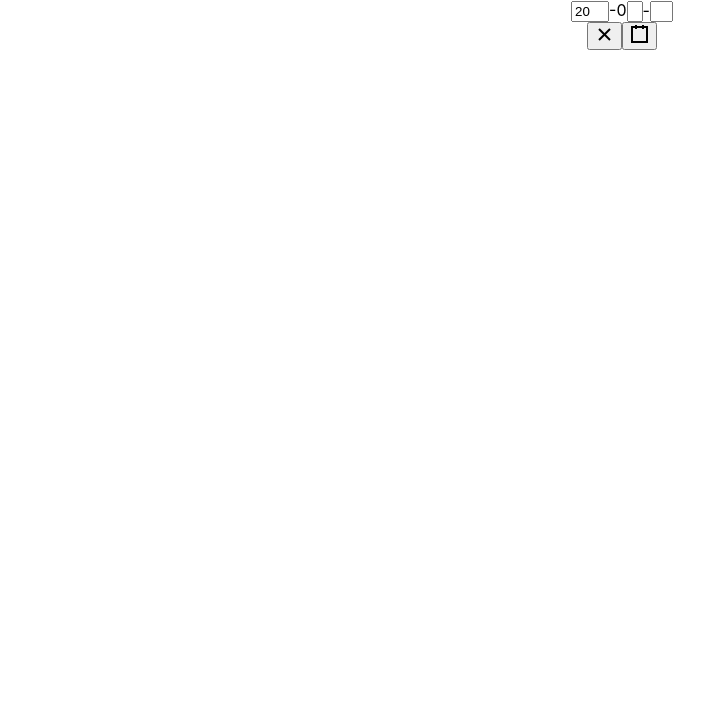
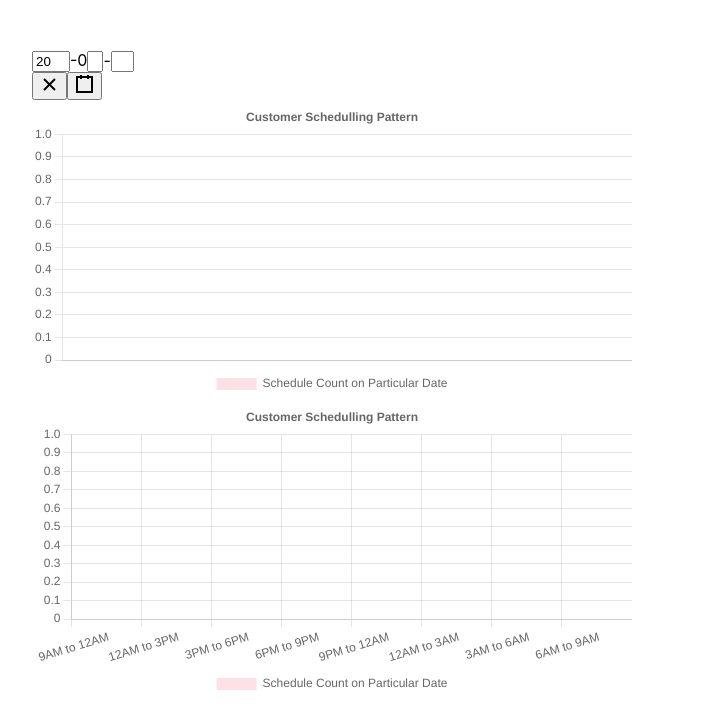
Before and after one commit to Ujjwal-here/Customer-Meal-Pattern, a React (Create React App) app: page / in a window 1280 px wide. Shown: the top 728 px of the page, without its empty margins (18-722 px from the left). Built offline with nearby package versions, Linux system fonts and the light colour scheme.

Commit message:
Bar Charts added

```diff
--- a/src/App.css
+++ b/src/App.css
@@ -1,38 +1,5 @@
-.App {
-  text-align: center;
+.App{
+    margin: 50px 50px;
+    height: 800px;
+    width: 600px;
 }
-
-.App-logo {
-  height: 40vmin;
-  pointer-events: none;
-}
-
-@media (prefers-reduced-motion: no-preference) {
-  .App-logo {
-    animation: App-logo-spin infinite 20s linear;
-  }
-}
-
-.App-header {
-  background-color: #282c34;
-  min-height: 100vh;
-  display: flex;
-  flex-direction: column;
-  align-items: center;
-  justify-content: center;
-  font-size: calc(10px + 2vmin);
-  color: white;
-}
-
-.App-link {
-  color: #61dafb;
-}
-
-@keyframes App-logo-spin {
-  from {
-    transform: rotate(0deg);
-  }
-  to {
-    transform: rotate(360deg);
-  }
-}
--- a/src/App.js
+++ b/src/App.js
@@ -1,42 +1,227 @@
-import './App.css';
-import DatePicker from 'react-date-picker';
-import { useState } from 'react';
-import pattern from "./pattern"
+import "./App.css";
+import DatePicker from "react-date-picker";
+import { useState } from "react";
+import pattern from "./pattern";
+import {
+  Chart as ChartJS,
+  CategoryScale,
+  LinearScale,
+  BarElement,
+  Title,
+  Tooltip,
+  Legend,
+} from "chart.js";
+import { Bar } from "react-chartjs-2";
+
+ChartJS.register(
+  CategoryScale,
+  LinearScale,
+  BarElement,
+  Title,
+  Tooltip,
+  Legend
+);
 
 function App() {
-  const [value,newValue]=useState(new Date("Sat May 01 2021 00:00:00 GMT+0530 (India Standard Time)"))
+  const [value, newValue] = useState(
+    new Date("Sat May 01 2021 00:00:00 GMT+0530 (India Standard Time)")
+  );
+  const [val, newVal] = useState(0);
 
-  const onChange=(date)=>{
-     newValue(date)
-  }
+  //On Change handler for datepicker
+  const onChange = (date) => {
+    newValue(date);
+  };
+
+  //This function converts this date and time(Sat May 01 2021 00:00:00 GMT+0530 (India Standard Time)) into simple date and time
   function convert(str) {
-    var date = new Date(str),
+    let date = new Date(str),
       mnth = ("0" + (date.getMonth() + 1)).slice(-2),
       day = ("0" + date.getDate()).slice(-2);
     return [date.getFullYear(), mnth, day].join("-");
   }
-  const filtered=pattern.filter(person=>person.item_date === convert(value))
-  console.log(filtered)
 
-  function mapConversion(data){
-    const d={}
-    data.forEach(element => {
-      const dat=element.schedule_time.slice(0,10)
-      if (dat in d){
-          d[dat]+=1
+  const filtered = pattern.filter(
+    (person) => person.item_date === convert(value)
+  );
+  console.log(filtered);
+
+  function mapConversion(data) {
+    const d = {};
+    data.forEach((element) => {
+      const dat = element.schedule_time.slice(0, 10);
+      if (dat in d) {
+        d[dat] += 1;
+      } else {
+        d[dat] = 1;
       }
-      else{
-          d[dat]=1
-      }
+    });
+    return d;
+  }
+  const d = mapConversion(filtered);
 
-    });
-    return d
+  //Labels and values for first graph
+  const labels = [];
+  const vals = [];
+  for (let key in d) {
+    labels.push(key);
+    vals.push(d[key]);
   }
-  console.log(mapConversion(filtered))
 
+  //data for first graph
+  const states = {
+    labels: labels,
+    datasets: [
+      {
+        label: "Schedule Count on Particular Date",
+        backgroundColor: [
+          "rgba(255, 99, 132, 0.2)",
+          "rgba(255, 159, 64, 0.2)",
+          "rgba(255, 205, 86, 0.2)",
+          "rgba(75, 192, 192, 0.2)",
+          "rgba(54, 162, 235, 0.2)",
+          "rgba(153, 102, 255, 0.2)",
+          "rgba(201, 203, 207, 0.2)",
+        ],
+        borderColor: [
+          "rgb(255, 99, 132)",
+          "rgb(255, 159, 64)",
+          "rgb(255, 205, 86)",
+          "rgb(75, 192, 192)",
+          "rgb(54, 162, 235)",
+          "rgb(153, 102, 255)",
+          "rgb(201, 203, 207)",
+        ],
+
+        data: vals,
+      },
+    ],
+  };
+  const h = {
+    "9AM to 12AM": 0,
+    "12AM to 3PM": 0,
+    "3PM to 6PM": 0,
+    "6PM to 9PM": 0,
+    "9PM to 12AM": 0,
+    "12AM to 3AM": 0,
+    "3AM to 6AM": 0,
+    "6AM to 9AM": 0,
+  };
+
+  //
+  const filter = filtered.filter(
+    (ele) => ele.schedule_time.slice(0, 10) === Object.keys(d)[val]
+  );
+  console.log(filter);
+
+  //Filtering data based on click event
+  filter.forEach((elem) => {
+    const time = parseInt(elem.schedule_time.slice(11, 14));
+
+    const hours = ((time + 11) % 12) + 1;
+
+    const suffix = time >= 12 ? "pm" : "am";
+    console.log(hours, suffix);
+
+    if (suffix === "pm" && hours >= 6 && hours < 9) {
+      h["6PM to 9PM"] += 1;
+    } else if (suffix === "pm" && hours >= 12 && hours < 15) {
+      h["12AM to 3PM"] += 1;
+    } else if (suffix === "pm" && hours >= 3 && hours < 6) {
+      h["3PM to 6PM"] += 1;
+    } else if (suffix === "am" && hours >= 12 && hours < 15) {
+      h["12AM to 3AM"] += 1;
+    } else if (suffix === "am" && hours >= 3 && hours < 6) {
+      h["3AM to 6AM"] += 1;
+    } else if (suffix === "am" && hours >= 9 && hours < 12) {
+      h["9AM to 12AM"] += 1;
+    } else if (suffix === "pm" && hours >= 9 && hours < 12) {
+      h["9PM to 12AM"] += 1;
+    } else if (suffix === "am" && hours >= 6 && hours < 9) {
+      h["6AM to 9AM"] += 1;
+    }
+  });
+
+  console.log(h);
+
+  //Labels and values for second bar
+  const lab = [];
+  const values = [];
+  for (let key in h) {
+    lab.push(key);
+    values.push(h[key]);
+  }
+
+  // Data For Second Bar
+  const stat = {
+    labels: lab,
+    datasets: [
+      {
+        label: "Schedule Count on Particular Date",
+        backgroundColor: [
+          "rgba(255, 99, 132, 0.2)",
+          "rgba(255, 159, 64, 0.2)",
+          "rgba(255, 205, 86, 0.2)",
+          "rgba(75, 192, 192, 0.2)",
+          "rgba(54, 162, 235, 0.2)",
+          "rgba(153, 102, 255, 0.2)",
+          "rgba(201, 203, 207, 0.2)",
+        ],
+        borderColor: [
+          "rgb(255, 99, 132)",
+          "rgb(255, 159, 64)",
+          "rgb(255, 205, 86)",
+          "rgb(75, 192, 192)",
+          "rgb(54, 162, 235)",
+          "rgb(153, 102, 255)",
+          "rgb(201, 203, 207)",
+        ],
+
+        data: values,
+      },
+    ],
+  };
   return (
     <div className="App">
-      <DatePicker onChange={onChange} value={value} format='y-MM-dd'/>
+      <DatePicker onChange={onChange} value={value} format="y-MM-dd" />
+      <Bar
+        className="bar"
+        data={states}
+        options={{
+          onHover:function(e){
+            e.native.target.style.cursor = 'pointer';
+          },
+          onClick: function (c, i) {
+            newVal(i[0].index);
+          },
+          plugins: {
+            title: {
+              display: true,
+              text: "Customer Schedulling Pattern",
+            },
+            legend: {
+              display: true,
+              position: "bottom",
+            },
+          },
+        }}
+      />
+      <Bar
+        className="bar"
+        data={stat}
+        options={{
+          plugins: {
+            title: {
+              display: true,
+              text: "Customer Schedulling Pattern",
+            },
+            legend: {
+              display: true,
+              position: "bottom",
+            },
+          },
+        }}
+      />
     </div>
   );
 }
```
